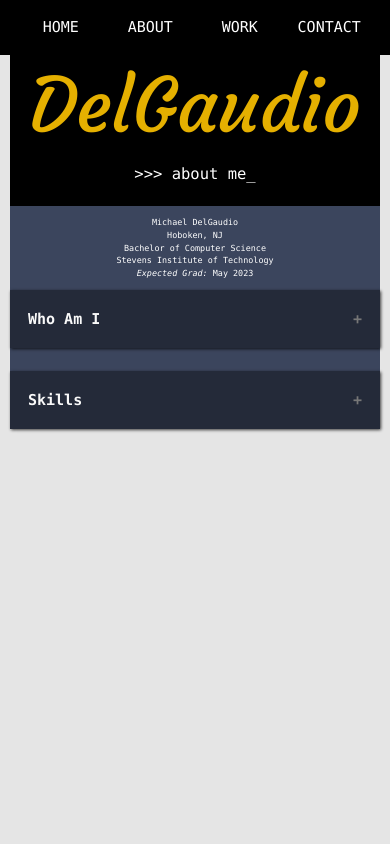
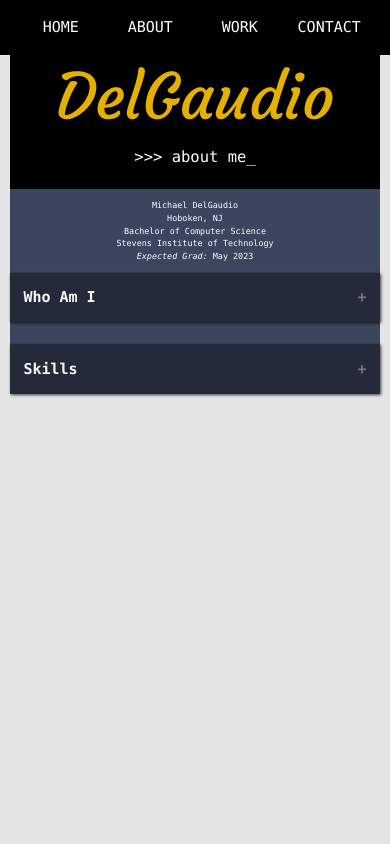
Before and after one commit to mikedelgaudio/delgaudiomike.com, a PHP site: page /aboutMe.html in a window 390 px wide. Run offline with PHP 8.4, Linux system fonts and the light colour scheme.

Commit message:
attempt to make header text fluid
Fixed on iPhone 5/SE screens the CSS padding was too large so now it looks better

```diff
--- a/css/otherPagesStyle.css
+++ b/css/otherPagesStyle.css
@@ -6,6 +6,10 @@ background: white;
 
 .w3sContainerBackground {
 	background-color: #3b455d;
+}
+
+p{
+	font-size: calc(60px + (80 - 60) * ((100vw - 300px) / (900 - 300)));
 }
 
 div.spacer20{
@@ -27,12 +31,6 @@ div.spacer30{
 
 /*RESPONSIVE*/
 @media (min-width: 816px) {
-  #container {
-    width: 100%;
-  }
-  p {
-    font-size: 7em; /*when screen size is bigger than 816px make the font size*/
-  }
 	h5, li{
 		font-size: 1.125em;
 	}
@@ -61,9 +59,6 @@ div.spacer30{
 
 /*when screen size is smaller than 815px make the font&DIV size*/
 @media (max-width: 815px){
-	p {
-		font-size: 5em;
-	}
 	.indexText {
 		font-size: 1em;
 	}
@@ -82,9 +77,6 @@ div.spacer30{
 
 /*when screen size is smaller than 325px make the font&DIV size*/
 @media (max-width: 325px){
-	p {
-		font-size: 4em;
-	}
 }
 
 /*when screen size is smaller than 540px make the DIV size*/
@@ -194,7 +186,7 @@ ul.breakdown {
     background-color: #242A39;
     color: #F9F9F9;
     cursor: pointer;
-    padding: 18px;
+    padding: 13.4px;
     width: 100%;
     border: none;
     text-align: left;
```
